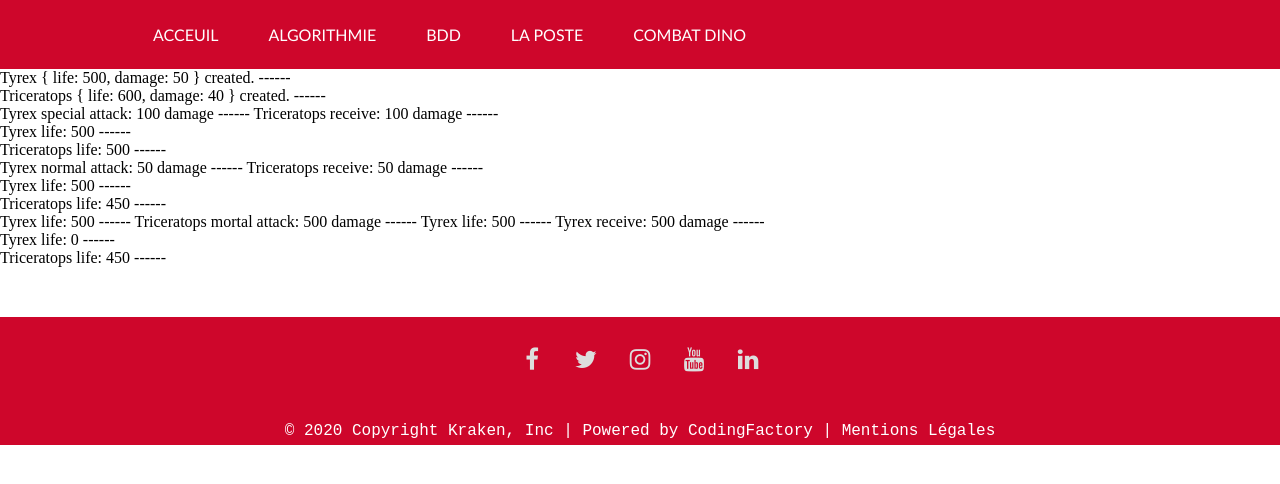
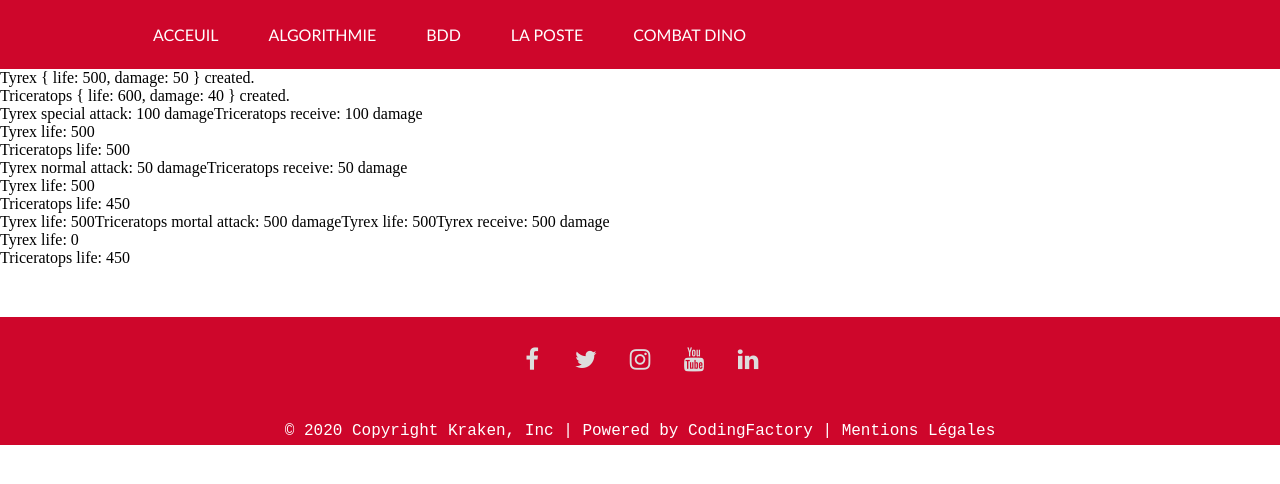
Before and after one commit to Ldqtheone/php_week, a PHP site: page /TP_Dino/dino.php in a window 1280 px wide. Shown: the top 484 px of the page. Run offline with PHP 8.4, Linux system fonts and the light colour scheme.

Commit message:
correctif dino

```diff
--- a/TP_Dino/Triceratops.php
+++ b/TP_Dino/Triceratops.php
@@ -20,7 +20,7 @@ class Triceratops
     {
         $this->life   = 600;
         $this->damage = 40;
-        echo "Triceratops { life: ".$this->life.", damage: ".$this->damage." } created. ------ ".PHP_EOL;
+        echo "Triceratops { life: ".$this->life.", damage: ".$this->damage." } created.";
     }
 
     /**
@@ -29,7 +29,7 @@ class Triceratops
      */
     public function getLife()
     {
-        echo "Triceratops life: ".$this->life." ------ ".PHP_EOL;
+        echo "Triceratops life: ".$this->life;
         return $this->life;
     }
 
@@ -39,7 +39,7 @@ class Triceratops
      */
     public function attackMortel($target)
     {
-        echo "Triceratops mortal attack: ".$target->getLife()." damage ------ ".PHP_EOL;
+        echo "Triceratops mortal attack: ".$target->getLife()." damage";
         $target->receiveDamage($target->getLife());
     }
 
@@ -49,7 +49,7 @@ class Triceratops
      */
     public function receiveDamage($damage)
     {
-        echo "Triceratops receive: ".$damage." damage ------ ".PHP_EOL;
+        echo "Triceratops receive: ".$damage." damage";
         $this->life -= $damage;
     }
 }
--- a/TP_Dino/Tyrex.php
+++ b/TP_Dino/Tyrex.php
@@ -20,7 +20,7 @@ class Tyrex
     {
         $this->life   = 500;
         $this->damage = 50;
-        echo "Tyrex { life: ".$this->life.", damage: ".$this->damage." } created. ------ ".PHP_EOL;
+        echo "Tyrex { life: ".$this->life.", damage: ".$this->damage." } created.";
     }
 
     /**
@@ -29,7 +29,7 @@ class Tyrex
      */
     public function getLife()
     {
-        echo "Tyrex life: ".$this->life." ------ ".PHP_EOL;
+        echo "Tyrex life: ".$this->life;
         return $this->life;
     }
 
@@ -40,7 +40,7 @@ class Tyrex
      */
     public function attackDouce($target)
     {
-        echo "Tyrex normal attack: ".($this->damage)." damage ------ ".PHP_EOL;
+        echo "Tyrex normal attack: ".($this->damage)." damage";
         $target->receiveDamage($this->damage);
     }
 
@@ -50,7 +50,7 @@ class Tyrex
      */
     public function attackSpecial($target)
     {
-        echo "Tyrex special attack: ".($this->damage * 2)." damage ------ ".PHP_EOL;
+        echo "Tyrex special attack: ".($this->damage * 2)." damage";
         $target->receiveDamage($this->damage * 2);
     }
 
@@ -60,7 +60,7 @@ class Tyrex
      */
     public function receiveDamage($damage)
     {
-        echo "Tyrex receive: ".$damage." damage ------ ".PHP_EOL;
+        echo "Tyrex receive: ".$damage." damage";
         $this->life -= $damage;
     }
 }
--- a/index.php
+++ b/index.php
@@ -1,4 +1,5 @@
-<html>
+<!DOCTYPE html>
+<html lang="fr">
     <head>
         <meta charset="utf-8">
         <link rel="stylesheet" href="style.css">
```
Lines whose indentation alone changed are shown as unchanged.
